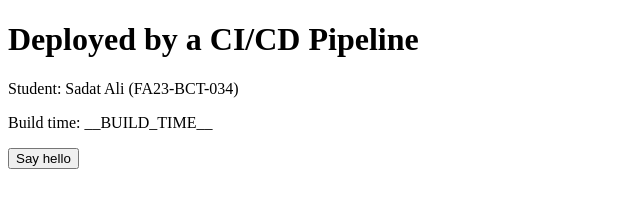
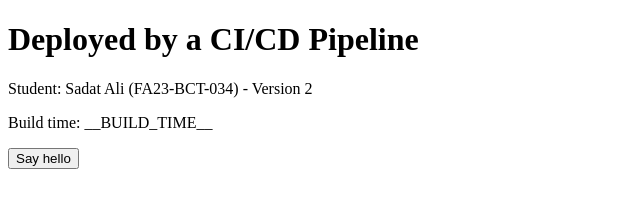
Before and after one commit to Sadatali9/jenkins-lab11, a website: page src/index.html in a window 1280 px wide. Shown: the full height of the page, 0-640 px from the left. Drawn offline with Linux system fonts and the light colour scheme.

Commit message:
Version 2 of the page

```diff
--- a/src/index.html
+++ b/src/index.html
@@ -3,7 +3,7 @@
 <head><title>CSC418 Lab 11</title></head>
 <body>
   <h1 id="main-heading">Deployed by a CI/CD Pipeline</h1>
-  <p id="student">Student: Sadat Ali (FA23-BCT-034)</p>
+  <p id="student">Student: Sadat Ali (FA23-BCT-034) - Version 2</p>
   <p id="build">Build time: __BUILD_TIME__</p>
   <button id="greet" onclick="document.getElementById('message').textContent='Hello from the pipeline!'">Say hello</button>
   <p id="message"></p>
```
